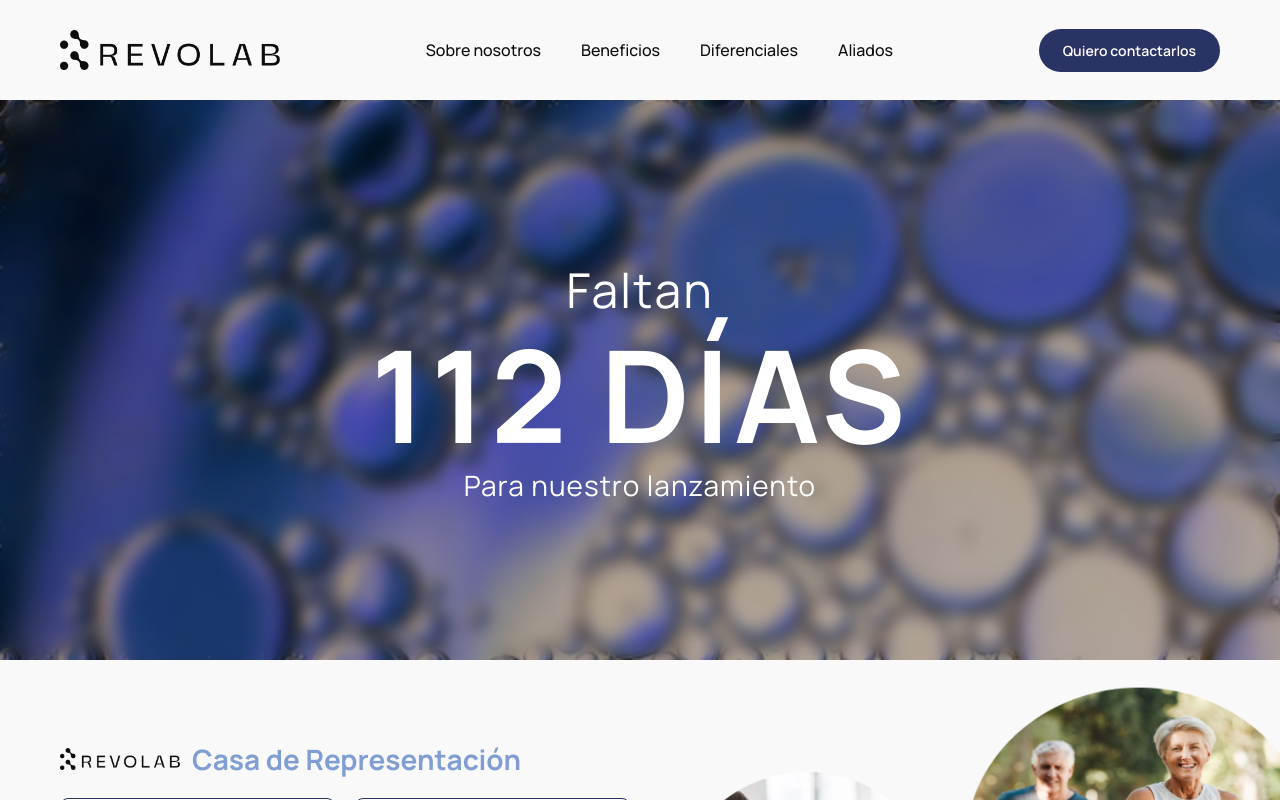
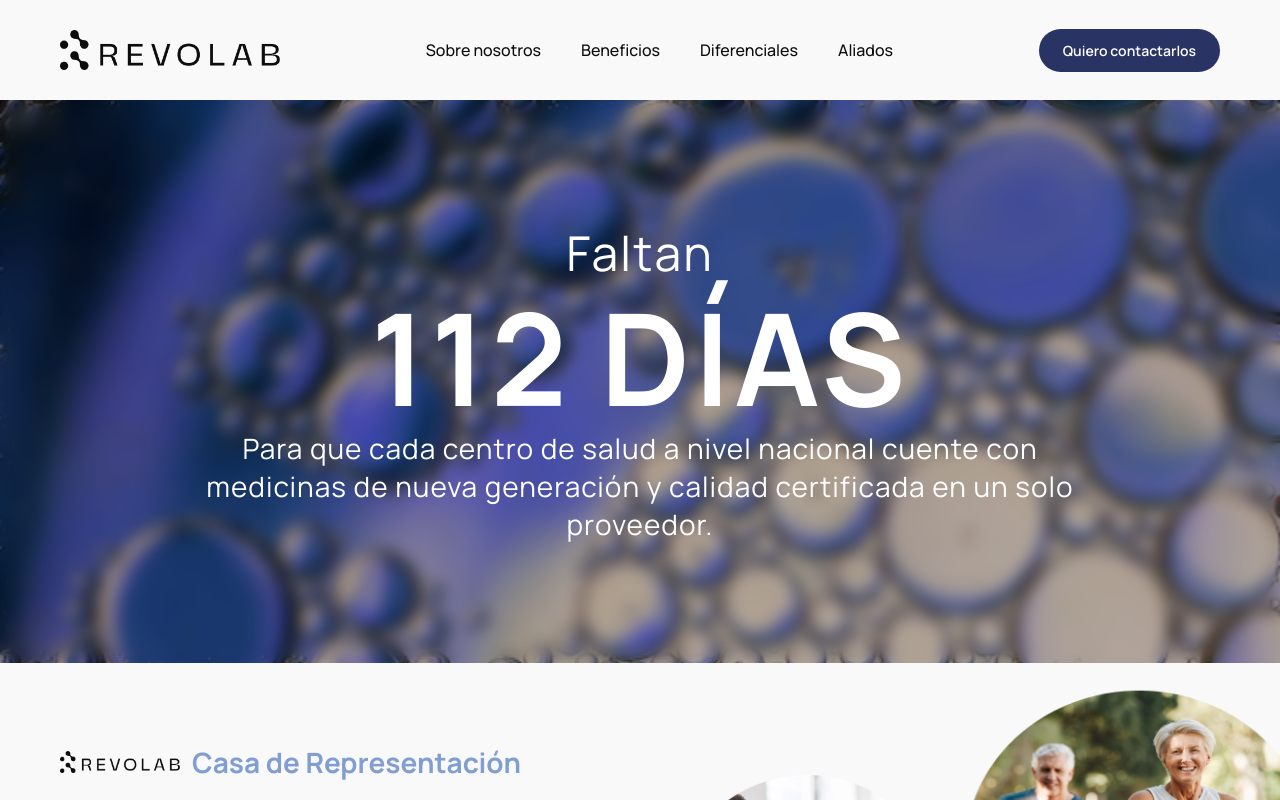
Before and after one commit to Enriquegonzalezz/Revolab, a Next.js app: page / in a window 1280 px wide. Shown: the top 800 px of the page. Built offline with nearby package versions, Linux system fonts and the light colour scheme.

Commit message:
actualización del texto del countdown y ajuste de ancho del subtítulo

```diff
--- a/app/page.tsx
+++ b/app/page.tsx
@@ -134,7 +134,7 @@ export default function Home() {
             <div className="countdown-content">
               <p className="countdown-label">Faltan</p>
               <h1 className="countdown-days">{daysRemaining} DÍAS</h1>
-              <p className="countdown-subtitle">Para nuestro lanzamiento</p>
+              <p className="countdown-subtitle">Para que cada centro de salud a nivel nacional cuente con medicinas de nueva generación y calidad certificada en un solo proveedor.</p>
             </div>
           </section>
         ) : (
@@ -692,6 +692,7 @@ export default function Home() {
           font-size: 18px;
           font-weight: 400;
           color: white;
+          width: 70vw;
           margin: 0;
           font-family: var(--font-manrope);
           letter-spacing: 1px;
```
